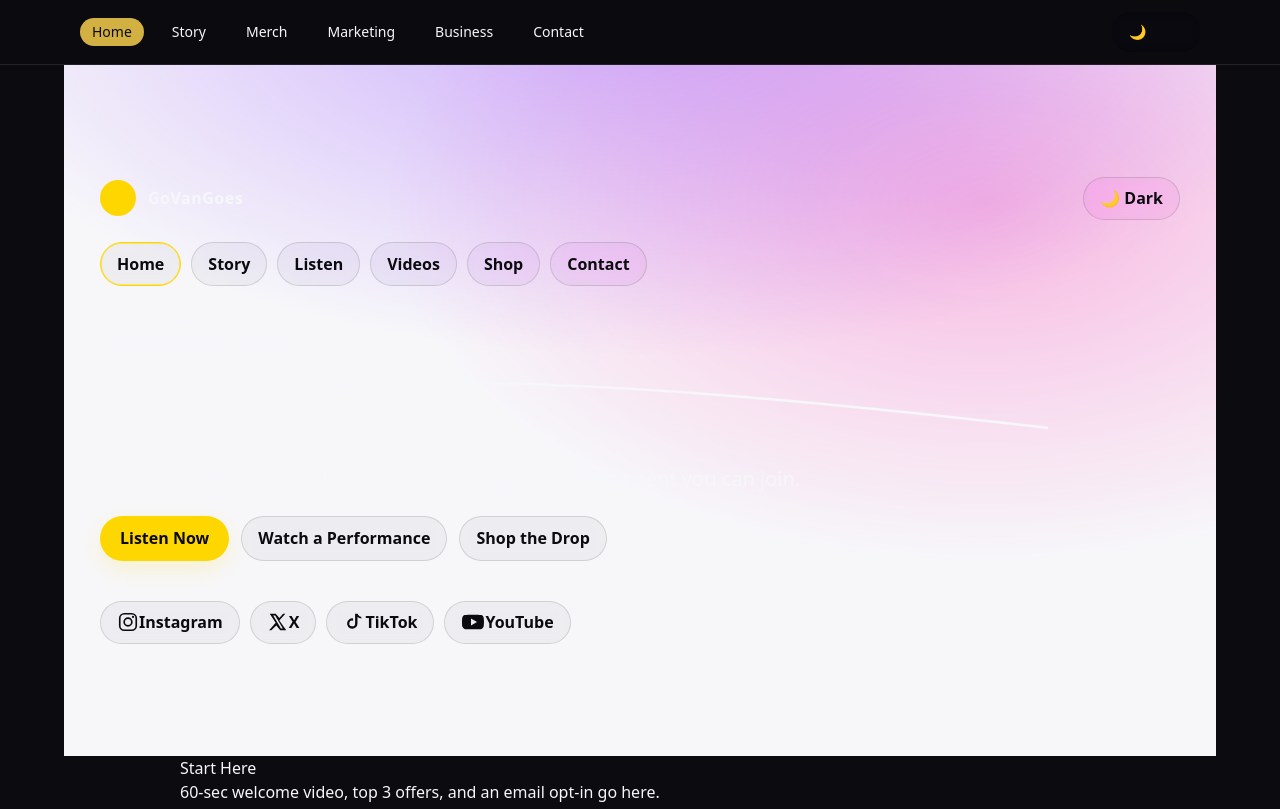
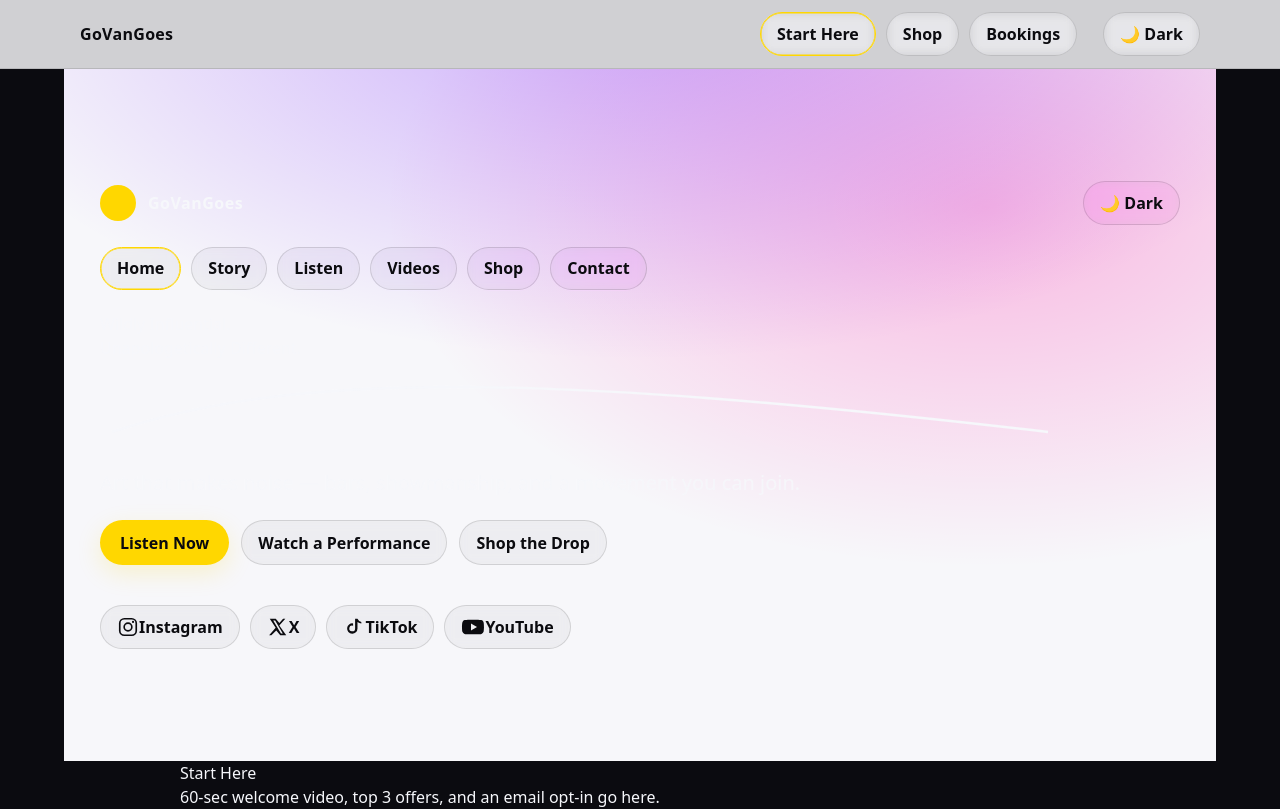
Before and after one commit to govangoes/calamari-crystal-site, a React (Vite) app: page / in a window 1280 px wide. Shown: the top 809 px of the page. Built offline with nearby package versions, Linux system fonts and the light colour scheme.

Commit message:
layout: replace inline nav with Header component and wire Footer; init theme on mount

```diff
--- a/src/App.jsx
+++ b/src/App.jsx
@@ -1,5 +1,5 @@
 import React, { useEffect } from "react";
-import { Routes, Route, NavLink, useLocation } from "react-router-dom";
+import { Routes, Route, useLocation } from "react-router-dom";
 import Home from "./pages/Home.jsx";
 import Story from "./pages/Story.jsx";
 import Merch from "./pages/Merch.jsx";
@@ -12,7 +12,7 @@ import Videos from "./pages/Videos.jsx";
 import Shop from "./pages/Shop.jsx";
 
 import Footer from "./components/Footer.jsx";
-import ThemeToggle from "./components/ThemeToggle.jsx";
+import Header from "./components/Header.jsx";
 import initRevealOnScroll from "./utils/revealOnScroll.js";
 import { initTheme } from "./utils/theme.js";
 export default function App() {
@@ -27,21 +27,7 @@ export default function App() {
   }, [location.pathname]);
   return (
     <div className="min-h-screen bg-inkBlack text-paperWhite">
-      {/* Simple sticky nav so we can navigate */}
-      <header className="sticky top-0 z-50 border-b border-paperWhite/10 bg-inkBlack/70 backdrop-blur">
-        <nav className="mx-auto flex max-w-6xl items-center gap-4 px-4 py-3 text-sm">
-          <NavLink to="/" end className={({isActive}) => `rounded-full px-3 py-1 ${isActive ? "bg-royalGold text-inkBlack" : "hover:text-royalGold"}`}>Home</NavLink>
-          <NavLink to="/story" className={({isActive}) => `rounded-full px-3 py-1 ${isActive ? "bg-royalGold text-inkBlack" : "hover:text-royalGold"}`}>Story</NavLink>
-          <NavLink to="/merch" className={({isActive}) => `rounded-full px-3 py-1 ${isActive ? "bg-royalGold text-inkBlack" : "hover:text-royalGold"}`}>Merch</NavLink>
-          <NavLink to="/marketing" className={({isActive}) => `rounded-full px-3 py-1 ${isActive ? "bg-royalGold text-inkBlack" : "hover:text-royalGold"}`}>Marketing</NavLink>
-          <NavLink to="/business" className={({isActive}) => `rounded-full px-3 py-1 ${isActive ? "bg-royalGold text-inkBlack" : "hover:text-royalGold"}`}>Business</NavLink>
-          <NavLink to="/contact" className={({isActive}) => `rounded-full px-3 py-1 ${isActive ? "bg-royalGold text-inkBlack" : "hover:text-royalGold"}`}>Contact</NavLink>
-          <div className="ml-auto">
-            <ThemeToggle />
-          </div>
-        </nav>
-      </header>
-
+      <Header />
       <Routes>
         <Route path="/" element={<Home />} />
         <Route path="/story" element={<Story />} />
--- /dev/null
+++ b/src/components/Header.jsx
@@ -0,0 +1,57 @@
+import React from "react";
+import ThemeToggle from "./ThemeToggle.jsx";
+import { Link, NavLink } from "react-router-dom";
+
+function PillLink({ to, children }) {
+  return (
+    <NavLink
+      to={to}
+      className={({ isActive }) =>
+        "pill" + (isActive ? " pill--active" : "")
+      }
+      style={{ textDecoration: "none" }}
+    >
+      {children}
+    </NavLink>
+  );
+}
+
+export default function Header(){
+  return (
+    <header
+      role="banner"
+      style={{
+        position:"sticky", top:0, zIndex:50,
+        backdropFilter:"saturate(140%) blur(8px)",
+        borderBottom:"1px solid var(--surfaceBorder)",
+        background:"color-mix(in oklab, var(--bg) 84%, transparent)"
+      }}
+    >
+      <div className="mx-auto max-w-6xl px-4" style={{height:68, display:"flex", alignItems:"center", gap:14}}>
+        {/* Logo / Brand */}
+        <Link to="/" style={{display:"inline-flex", alignItems:"center", gap:10, textDecoration:"none", color:"var(--text)"}} aria-label="GoVanGoes home">
+          {/* Drop your crest PNG/SVG in /public/brand if you want an image */}
+          {/* <img src="/brand/crest.svg" alt="" width="28" height="28" /> */}
+          <strong style={{letterSpacing:"0.3px"}}>GoVanGoes</strong>
+        </Link>
+
+        {/* Spacer */}
+        <div style={{flex:1}} />
+
+        {/* Nav Pills */}
+        <nav aria-label="Primary">
+          <div style={{display:"flex", gap:10, alignItems:"center"}}>
+            <PillLink to="/">Start Here</PillLink>
+            <PillLink to="/shop">Shop</PillLink>
+            <PillLink to="/bookings">Bookings</PillLink>
+          </div>
+        </nav>
+
+        {/* Theme switch */}
+        <div style={{marginLeft:12}}>
+          <ThemeToggle />
+        </div>
+      </div>
+    </header>
+  );
+}
```
